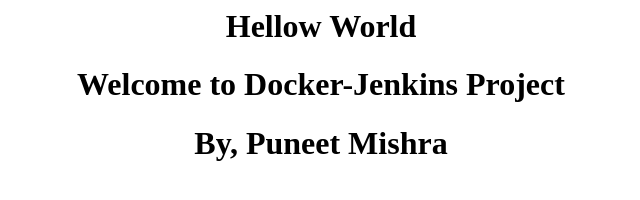
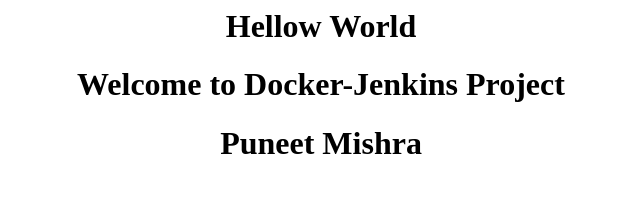
Before and after one commit to qwertylife/docker-jenkins, a plain HTML site: page index.html in a window 1280 px wide. Shown: the whole page, without its empty margins (319-959 px from the left). Drawn offline with Linux system fonts and the light colour scheme.

Commit message:
Update index.html

```diff
--- a/index.html
+++ b/index.html
@@ -1,3 +1,3 @@
 <h1><center>Hellow World</center></h>
 <h1><center>Welcome to Docker-Jenkins Project</center></h`>
-<h1><center>By, Puneet Mishra</center></h`>
+<h1><center>Puneet Mishra</center></h`>
```
